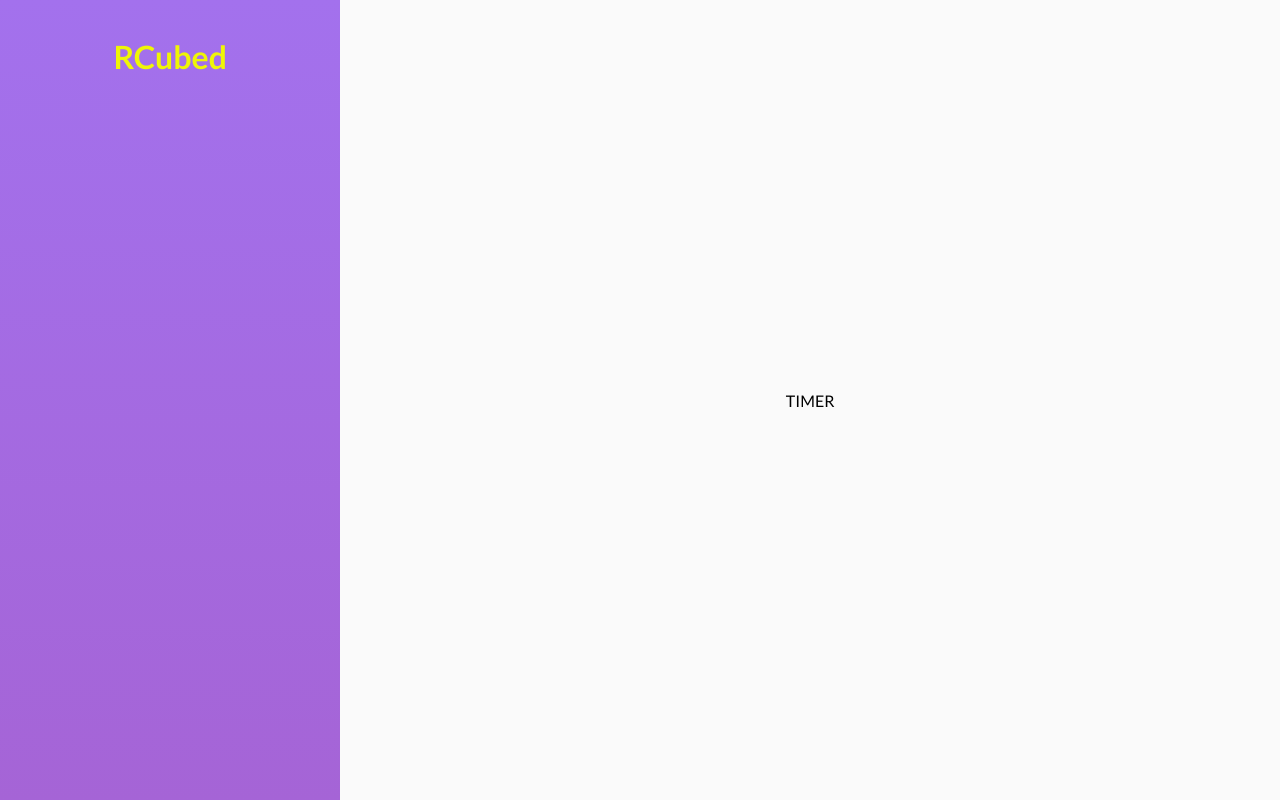
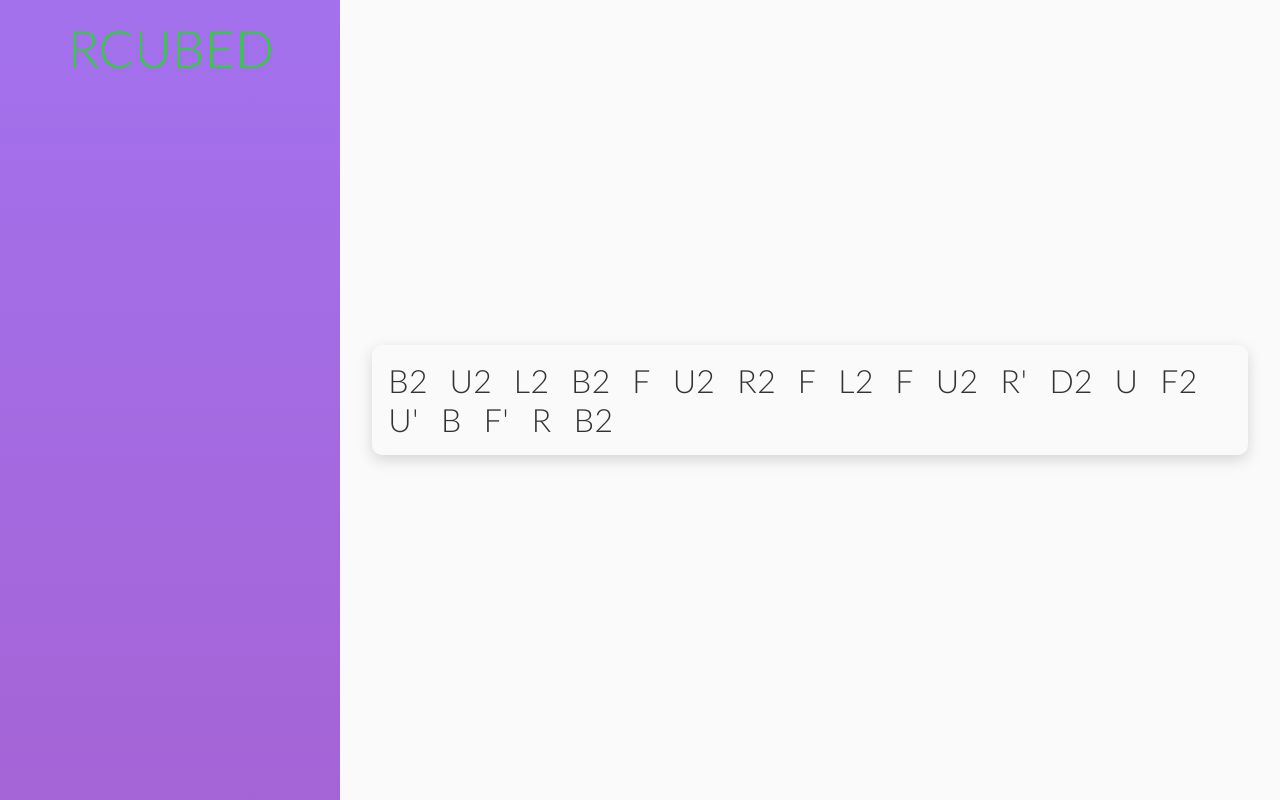
Before and after one commit to MichaelQ94/rcubed, a React app: page / in a window 1280 px wide. Built offline with nearby package versions, Linux system fonts and the light colour scheme; the HTML template or start-up script is replaced by a standard one.

Commit message:
Refactor some scss and create a new ui/box component

```diff
--- a/src/components/app/app.scss
+++ b/src/components/app/app.scss
@@ -1,11 +1,19 @@
+@import "ui/variables";
+
 @import url("https://fonts.googleapis.com/css2?family=Lato:wght@300;400;700&display=swap");
 
 html,
 body {
+  color: $font-color-1;
   font-family: "Lato", sans-serif;
   font-size: 16px;
   margin: 0;
   height: 100%;
+}
+
+h1 {
+  margin: 0;
+  font-weight: normal;
 }
 
 #root,
--- a/src/components/content/component.tsx
+++ b/src/components/content/component.tsx
@@ -1,10 +1,12 @@
 import * as React from "react";
-import { Layout, Display, JustifyContent, AlignItems } from "ui";
+import { Layout, Display, JustifyContent, AlignItems, Box } from "ui";
 import "./style.scss";
 
 type PublicProps = {};
 
 const Content: React.FunctionComponent<PublicProps> = () => {
+  const scramble = "B2 U2 L2 B2 F U2 R2 F L2 F U2 R' D2 U F2 U' B F' R B2";
+
   return (
     <Layout
       display={Display.Flex}
@@ -14,7 +16,9 @@ const Content: React.FunctionComponent<PublicProps> = () => {
       className="content"
       fullWidth
     >
-      TIMER
+      <Box>
+        <span className="scramble">{scramble}</span>
+      </Box>
     </Layout>
   );
 };
--- a/src/components/content/style.scss
+++ b/src/components/content/style.scss
@@ -1,5 +1,11 @@
 @import "ui/variables";
 
 .content {
-  background-color: $background-color;
+  background-color: $background-color-white;
+
+  .scramble {
+    word-spacing: $font-size-1;
+    font-size: $font-size-4;
+    font-weight: 100;
+  }
 }
--- a/src/components/sidebar/component.tsx
+++ b/src/components/sidebar/component.tsx
@@ -16,7 +16,7 @@ const SideBar: React.FunctionComponent<PublicProps> = () => {
         padding={{ x: 1, y: 1 }}
         className="header"
       >
-        <h1 className="shifting-rainbow-text">RCubed</h1>
+        <h1 className="shifting-rainbow-text">RCUBED</h1>
       </Layout>
     </Layout>
   );
--- a/src/components/sidebar/style.scss
+++ b/src/components/sidebar/style.scss
@@ -1,5 +1,15 @@
+@import "ui/variables";
+
 .sidebar {
   background: linear-gradient(#a371ed, #a564d6);
   width: 30rem;
   overflow: scroll;
+
+  .header {
+    font-size: $font-size-3;
+
+    h1 {
+      font-weight: 100;
+    }
+  }
 }
--- /dev/null
+++ b/src/ui/box/component.tsx
@@ -0,0 +1,24 @@
+import classNames from "classnames";
+import React, { FunctionComponent, ReactNode } from "react";
+import { Layout } from "ui/layout";
+import "./style.scss";
+
+interface PublicProps {
+  children?: ReactNode;
+}
+
+const Box: FunctionComponent<PublicProps> = (props: PublicProps) => {
+  const boxClass = classNames(["box"]);
+
+  return (
+    <Layout
+      margin={{ x: 1, y: 1 }}
+      padding={{ x: 1, y: 1 }}
+      className={boxClass}
+    >
+      {props.children}
+    </Layout>
+  );
+};
+
+export default Box;
--- /dev/null
+++ b/src/ui/box/index.ts
@@ -0,0 +1,3 @@
+import Box from "ui/box/component";
+
+export default Box;
--- /dev/null
+++ b/src/ui/box/style.scss
@@ -0,0 +1,7 @@
+@import "ui/variables";
+
+.box {
+  background-color: $background-color-white;
+  border-radius: 10px;
+  box-shadow: 0 5px 15px $alpha-black-1;
+}
--- a/src/ui/index.ts
+++ b/src/ui/index.ts
@@ -1 +1,2 @@
 export * from "./layout";
+export { default as Box } from "./box";
--- a/src/ui/layout/component.tsx
+++ b/src/ui/layout/component.tsx
@@ -64,7 +64,7 @@ const getMargin = (margin: Margin = {}): string[] => {
 const Layout: FunctionComponent<Props> = (props: Props) => {
   const fullWidth = "fullWidth";
 
-  const paddingClass = classNames([
+  const layoutClass = classNames([
     props.className,
     ...getPadding(props.padding),
     ...getMargin(props.margin),
@@ -78,7 +78,7 @@ const Layout: FunctionComponent<Props> = (props: Props) => {
     props.fullWidth ? fullWidth : "",
   ]);
 
-  return <div className={paddingClass}>{props.children}</div>;
+  return <div className={layoutClass}>{props.children}</div>;
 };
 
 export default Layout;
--- a/src/ui/variables.scss
+++ b/src/ui/variables.scss
@@ -1,5 +1,24 @@
 // COLORS
-$white: #ffffff;
-$back: #000000;
+// -- Primary Colors --
+$whites-1: rgb(255, 255, 255);
+$whites-2: rgb(250, 250, 250);
+$blacks-1: rgb(0, 0, 0);
+$blacks-2: rgb(51, 51, 51);
 
-$background-color: #fafafa;
+// -- Alpha Colors --
+$alpha-black-1: rgba(0, 0, 0, 0.15);
+
+// -- Common Colors --
+// Background colors
+$background-color-white: $whites-2;
+
+// Font Colors
+$font-color-1: $blacks-2;
+$font-color-2: $whites-1;
+
+// FONTS
+// -- Font Sizing --
+$font-size-1: 1rem;
+$font-size-2: 1.2rem;
+$font-size-3: 1.6rem;
+$font-size-4: 2rem;
```
Also changed, not shown: 2 other files (tests, documents, lock files or other folders).
